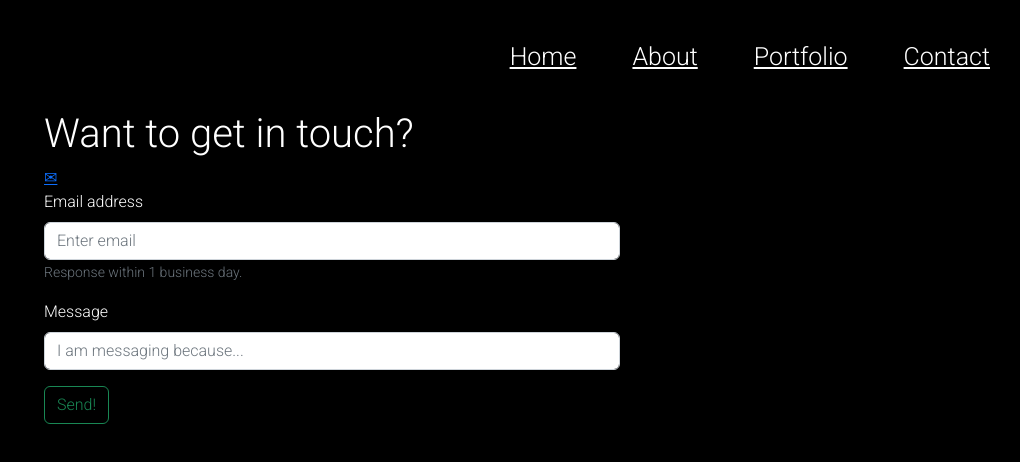
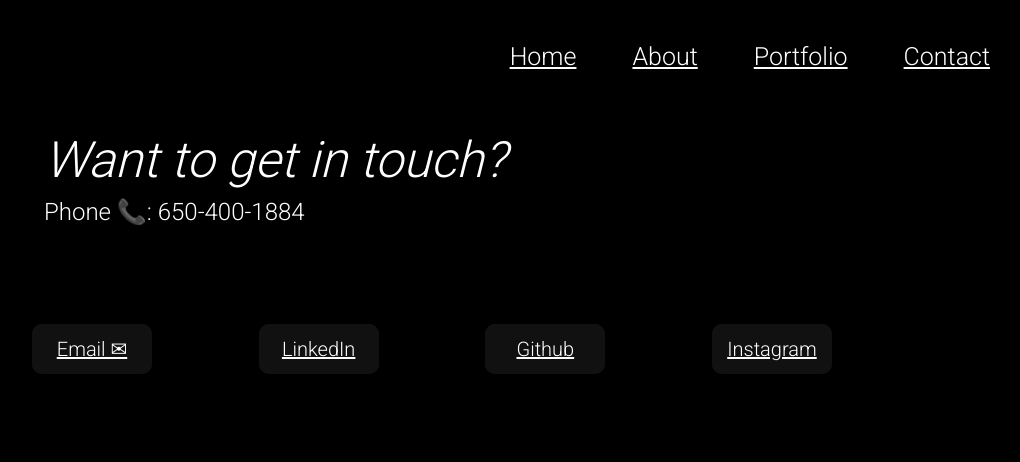
Before and after one commit to matthewtlarson/Business-Portfolio-, a React (Create React App) app: page /contact in a window 1280 px wide. Shown: the top 462 px of the page, without its empty margins (208-1228 px from the left). Built offline with nearby package versions, Linux system fonts and the light colour scheme.

Commit message:
final touches

```diff
--- a/src/pages/Contact.js
+++ b/src/pages/Contact.js
@@ -10,22 +10,11 @@ function Contact() {
     <div style={{backgroundColor: 'black', color: 'white', marginBottom: '0px', fontFamily: 'roboto'}}>
     <Container style={{width:'100vh', height: '100vh'}}>
     <Row className="row justify-content-between">
-      <h1>Want to get in touch?</h1>
-      <a href="mailTo:matthewtlarson@arizona.edu">✉</a>
-      <Form style={{width: '75%'}}>
-      <Form.Group className="mb-3" controlId="formBasicEmail">
-        <Form.Label>Email address</Form.Label>
-        <Form.Control type="email" placeholder="Enter email" />
-        <Form.Text className="text-muted">
-          Response within 1 business day.
-        </Form.Text>
-      </Form.Group>
-      <Form.Group className="mb-3" controlId="formBasicPassword">
-        <Form.Label>Message</Form.Label>
-        <Form.Control type="text" placeholder="I am messaging because..." />
-      </Form.Group>
-      <Button variant="outline-success">Send!</Button>
-    </Form>
+      <h1 style={{fontStyle:'italic', marginTop: '20px', fontSize: '50px'}}>Want to get in touch?</h1><h4>Phone 📞: 650-400-1884</h4>
+      <button class="glow-on-hover" type="button" style={{width: '120px', marginTop: '90px'}}><a href="mailTo:matthewtlarson@arizona.edu" style={{color: 'white', fontSize: '20px' }}>Email ✉</a></button>
+      <button class="glow-on-hover" type="button" style={{width: '120px', marginTop: '90px'}}><a href="https://www.linkedin.com/in/matthew-larson51/" target="_" style={{color: 'white', fontSize: '20px' }}> LinkedIn </a></button>
+      <button class="glow-on-hover" type="button" style={{width: '120px', marginTop: '90px'}}><a href="https://github.com/matthewtlarson" target="_" style={{color: 'white', fontSize: '20px' }}>Github</a></button>
+      <button class="glow-on-hover" type="button" style={{width: '120px', marginTop: '90px'}}><a href="https://www.instagram.com/matt_larson33/?hl=en" target="_" style={{color: 'white', fontSize: '20px' }}>Instagram</a></button>
     </Row>
     </Container>
     </div>
--- a/src/pages/Portfolio.js
+++ b/src/pages/Portfolio.js
@@ -13,11 +13,11 @@ function Portfolio() {
       <Card style={{ width: '18rem', marginTop: '20vh', marginRight: '200px' }}>
       <Card.Img variant="top" src={WYD}/>
       <Card.Body>
-        <Card.Title style={{color: 'black'}}>WYD</Card.Title>
+        <Card.Title style={{color: 'black', fontSize: '30px', fontWeight: '700'}}>WYD</Card.Title>
         <Card.Text style={{color: 'black'}}>
         An application to make event planning and coordination much easier for all events from small-group hangouts to professional, full-scale events.
         </Card.Text>
-        <Button variant="primary" href="https://peaceful-reef-29677.herokuapp.com/" target="_">Check it out!</Button>
+        <Button variant="primary" href="https://peaceful-reef-29677.herokuapp.com/" target="_" style={{backgroundColor: 'black'}}>Check it out!</Button>
       </Card.Body>
     </Card>
       </div>
@@ -25,11 +25,11 @@ function Portfolio() {
       <Card style={{ width: '18rem' }}>
       <Card.Img variant="top" src={STOCK} />
       <Card.Body>
-        <Card.Title style={{color: 'black'}}>Market Moment</Card.Title>
+        <Card.Title style={{color: 'black', fontSize: '30px', fontWeight: '700'}}>Market Moment</Card.Title>
         <Card.Text style={{color: 'black'}}>
         This application can be used to keep track of your favorite stocks, stay on top of latest news, and read-up on only the most vital, up-to-date information.
         </Card.Text>
-        <Button variant="primary" href="https://brandtdavidson.github.io/interactive-stock/" target="_">Check it out!</Button>
+        <Button variant="primary" href="https://brandtdavidson.github.io/interactive-stock/" target="_" style={{backgroundColor: 'black'}}>Check it out!</Button>
       </Card.Body>
     </Card>
       </div>
@@ -37,11 +37,11 @@ function Portfolio() {
       <Card style={{ width: '18rem', marginTop: '20vh' }}>
       <Card.Img variant="top" src={DBD} style={{height: '24vh'}} />
       <Card.Body>
-        <Card.Title style={{color: 'black'}}>DayByDay</Card.Title>
+        <Card.Title style={{color: 'black', fontSize: '30px', fontWeight: '700'}}>DayByDay</Card.Title>
         <Card.Text style={{color: 'black'}}>
         The DayByDay application was created with the intention to help motivate, track, and urge you to stay consistent in a specific area of your life.
         </Card.Text>
-        <Button variant="primary" href="https://daybyday-application.herokuapp.com/login" target="_">Check it out!</Button>
+        <Button variant="primary" href="https://daybyday-application.herokuapp.com/login" target="_" style={{backgroundColor: 'black'}}>Check it out!</Button>
       </Card.Body>
     </Card>
       </div>
```
